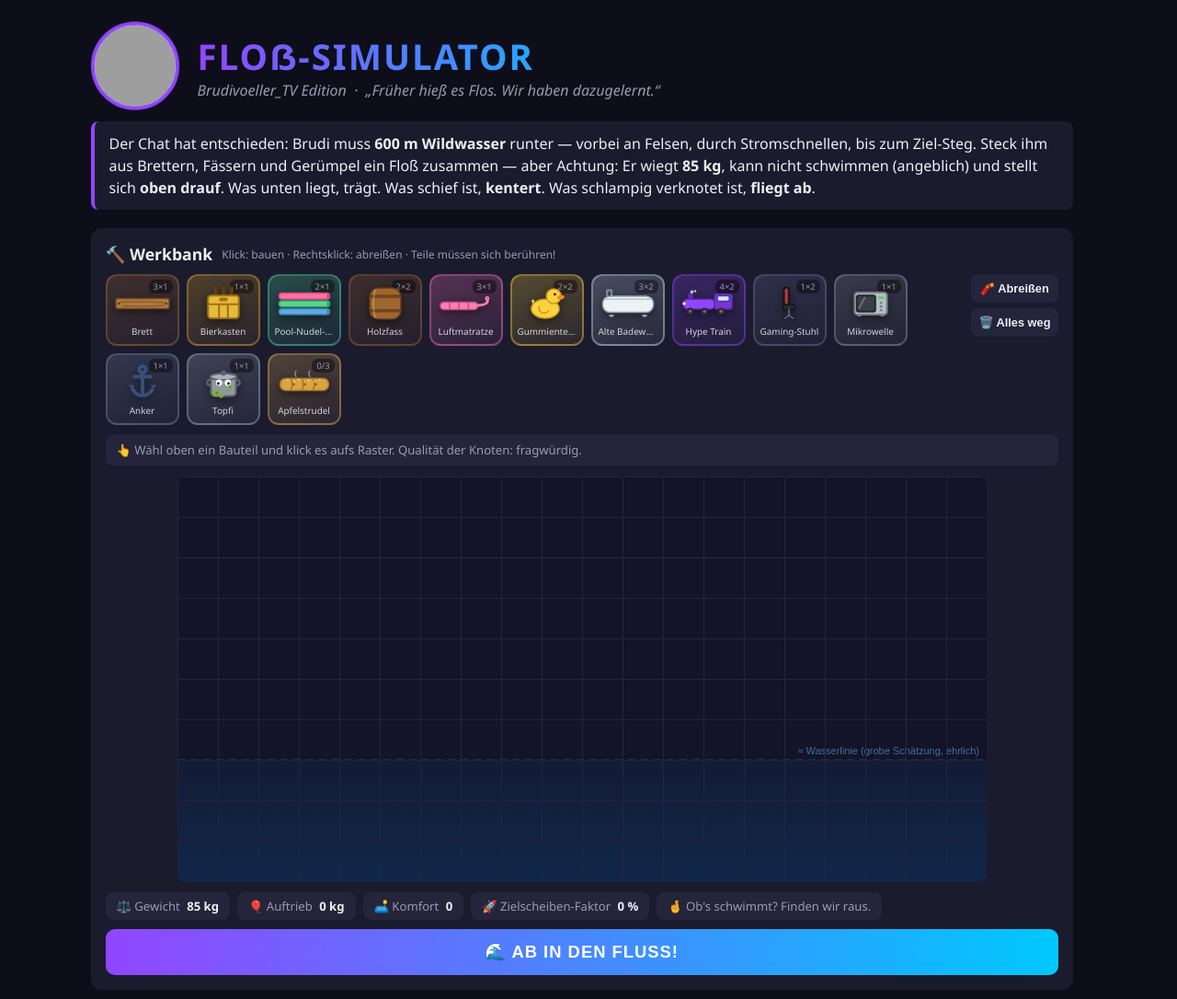
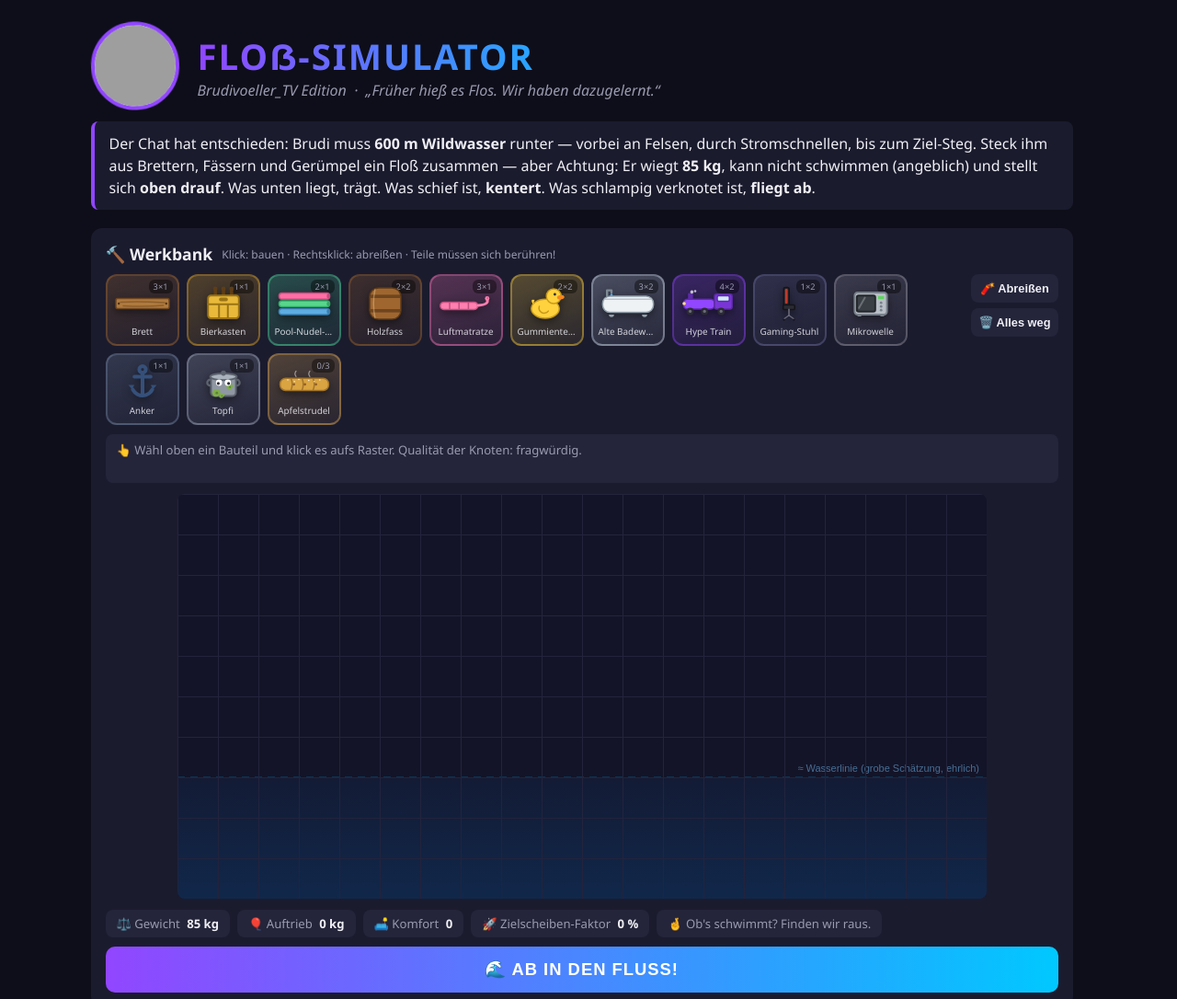
Before and after one commit to 4lxndr/brudifloss, a website with bundled scripts: page public/index.html in a window 1280 px wide. Shown: the top 1086 px of the page at 92% size. Built offline with nearby package versions, Linux system fonts and the light colour scheme; grey boxes are pictures that could not be loaded.

Commit message:
📐 Info-Leiste auf feste Zwei-Zeilen-Höhe
Topfis Lebensgeschichte brach auf zwei Zeilen um und ließ die Werkbank
beim Hovern springen. Jetzt: fixe Höhe + line-clamp, nichts wackelt.

```diff
--- a/public/style.css
+++ b/public/style.css
@@ -181,6 +181,13 @@
   color: var(--muted);
   margin-bottom: 12px;
   line-height: 1.4;
+  /* Immer exakt zwei Zeilen hoch — egal welches Teil gehovert wird,
+     das Raster darunter bleibt an Ort und Stelle. */
+  height: calc(2 * 1.4em + 16px);
+  display: -webkit-box;
+  -webkit-line-clamp: 2;
+  -webkit-box-orient: vertical;
+  overflow: hidden;
 }
 
 .info-bar b {
```
